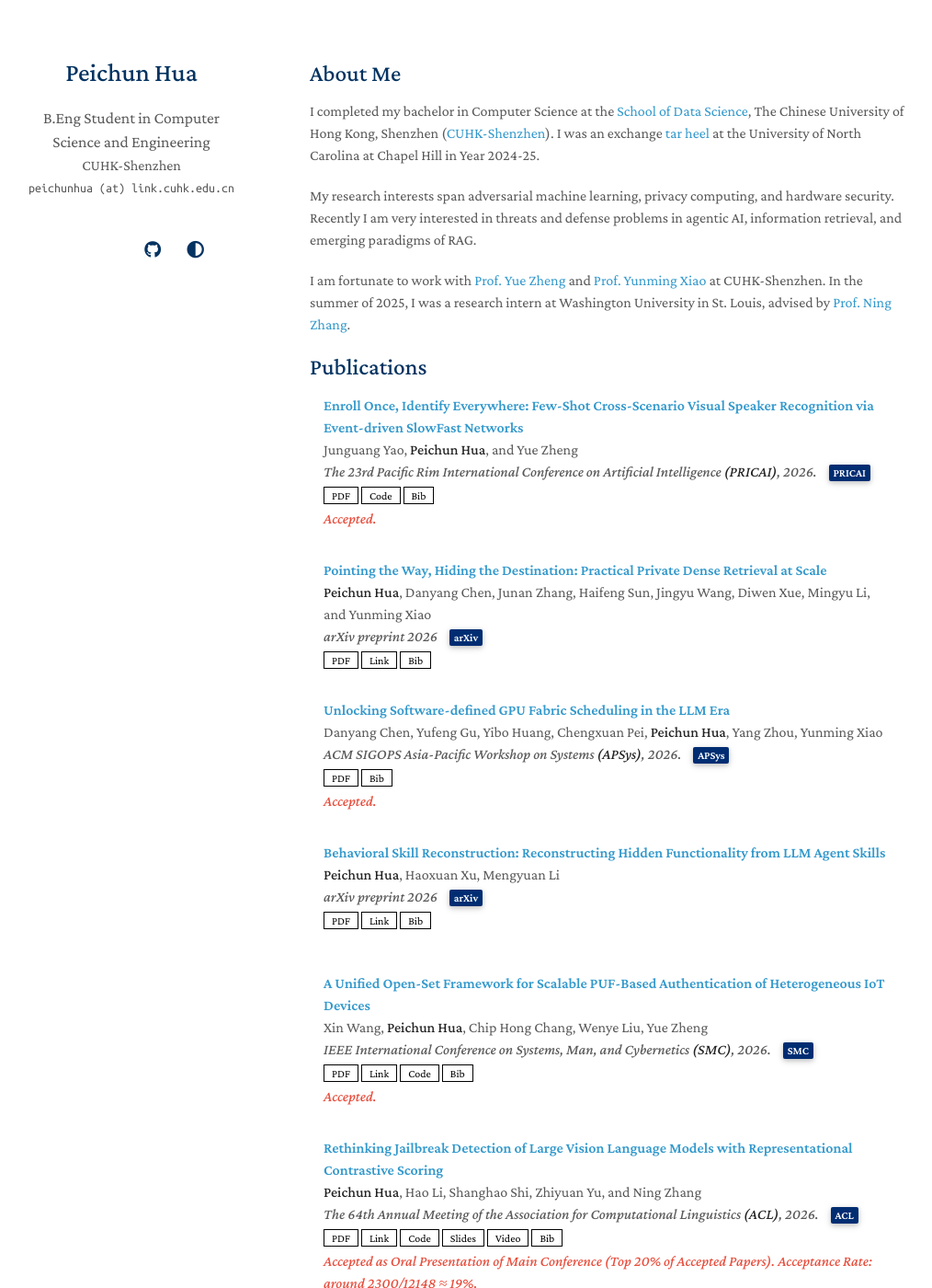
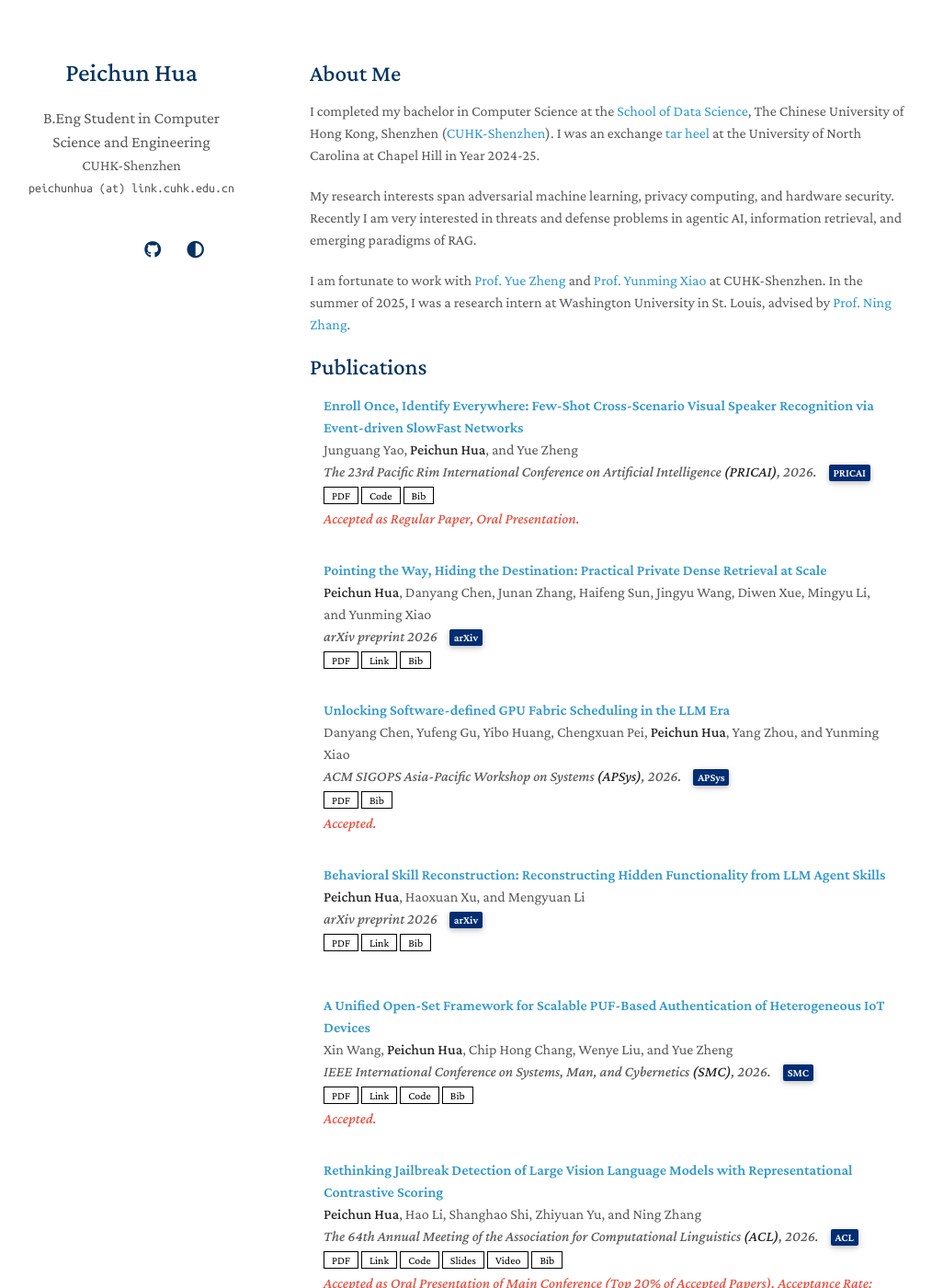
Before and after one commit to sarendis56/sarendis56.github.io, a Jekyll site: the page built from index.md, in a window 1280 px wide and 1400 px high. Shown: the whole window at 92% size, without its empty margins (133-1147 px from the left). Built offline with Jekyll 4.4.1, drawn with Linux system fonts in a browser that asks for light colours; a style sheet for code colours, icons or effects is not loaded; our own code applies the rules of GitHub Pages for plain Markdown files.

Commit message:
Update 9.2 (2)

```diff
--- a/_data/publications.yml
+++ b/_data/publications.yml
@@ -14,7 +14,7 @@ main:
         organization={Springer}
       }
     notes: |
-      Accepted.
+      Accepted as Regular Paper, Oral Presentation.
 
   - title: "Pointing the Way, Hiding the Destination: Practical Private Dense Retrieval at Scale"
     authors: <strong>Peichun Hua</strong>, Danyang Chen, Junan Zhang, Haifeng Sun, Jingyu Wang, Diwen Xue, Mingyu Li, and Yunming Xiao
@@ -34,7 +34,7 @@ main:
       }
 
   - title: "Unlocking Software-defined GPU Fabric Scheduling in the LLM Era"
-    authors: Danyang Chen, Yufeng Gu, Yibo Huang, Chengxuan Pei, <strong>Peichun Hua</strong>, Yang Zhou, Yunming Xiao
+    authors: Danyang Chen, Yufeng Gu, Yibo Huang, Chengxuan Pei, <strong>Peichun Hua</strong>, Yang Zhou, and Yunming Xiao
     conference_short: APSys
     conference: ACM SIGOPS Asia-Pacific Workshop on Systems <strong>(APSys)</strong>, 2026.
     pdf: assets/docs/APSys26.pdf
@@ -50,7 +50,7 @@ main:
       Accepted.
 
   - title: "Behavioral Skill Reconstruction: Reconstructing Hidden Functionality from LLM Agent Skills"
-    authors: <strong>Peichun Hua</strong>, Haoxuan Xu, Mengyuan Li
+    authors: <strong>Peichun Hua</strong>, Haoxuan Xu, and Mengyuan Li
     conference_short: arXiv
     conference: arXiv preprint 2026
     link: https://arxiv.org/abs/2608.04192
@@ -67,7 +67,7 @@ main:
       }
 
   - title: "A Unified Open-Set Framework for Scalable PUF-Based Authentication of Heterogeneous IoT Devices"
-    authors: Xin Wang, <strong>Peichun Hua</strong>, Chip Hong Chang, Wenye Liu, Yue Zheng
+    authors: Xin Wang, <strong>Peichun Hua</strong>, Chip Hong Chang, Wenye Liu, and Yue Zheng
     conference_short: SMC
     conference: IEEE International Conference on Systems, Man, and Cybernetics <strong>(SMC)</strong>, 2026.
     link: https://arxiv.org/abs/2605.07340
```
